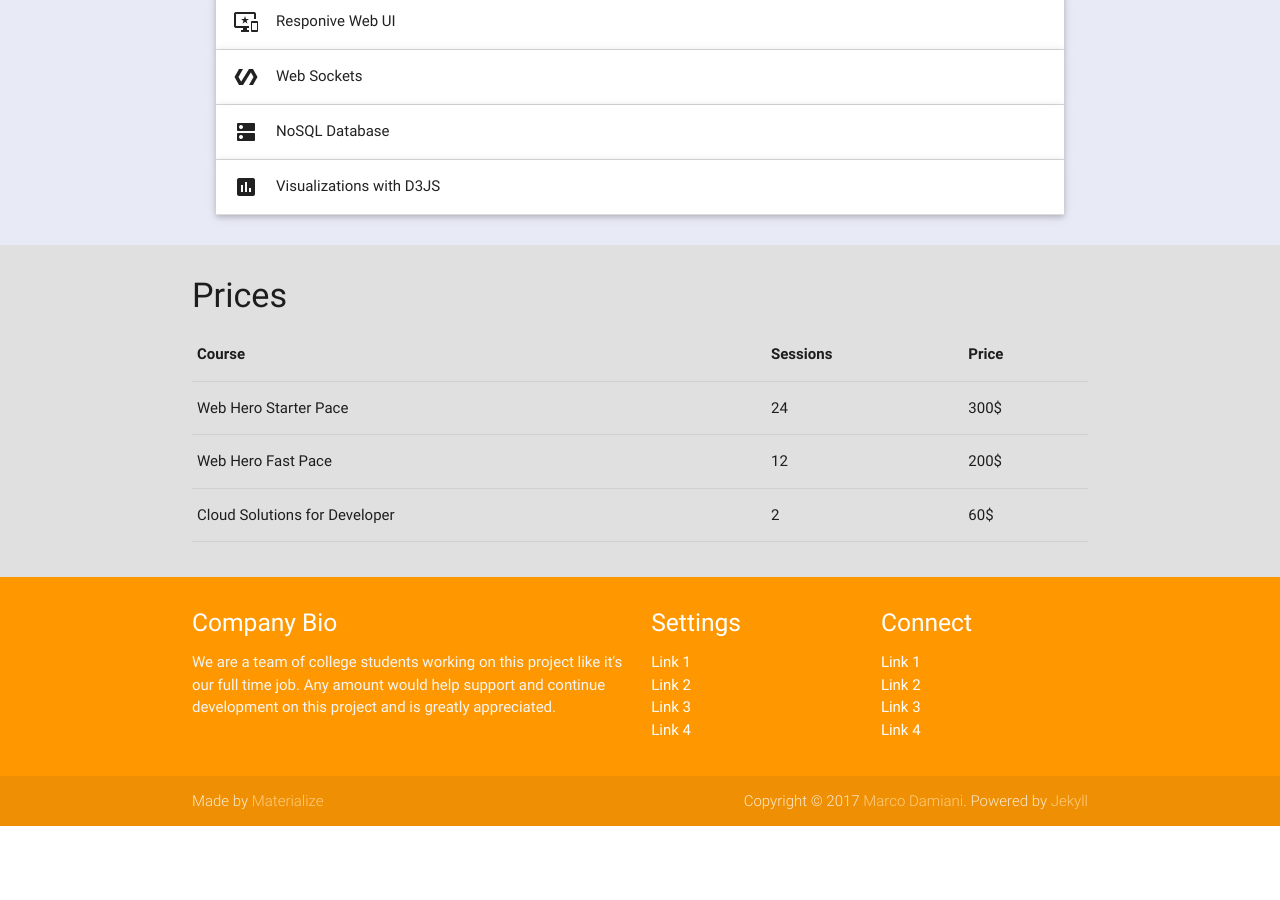
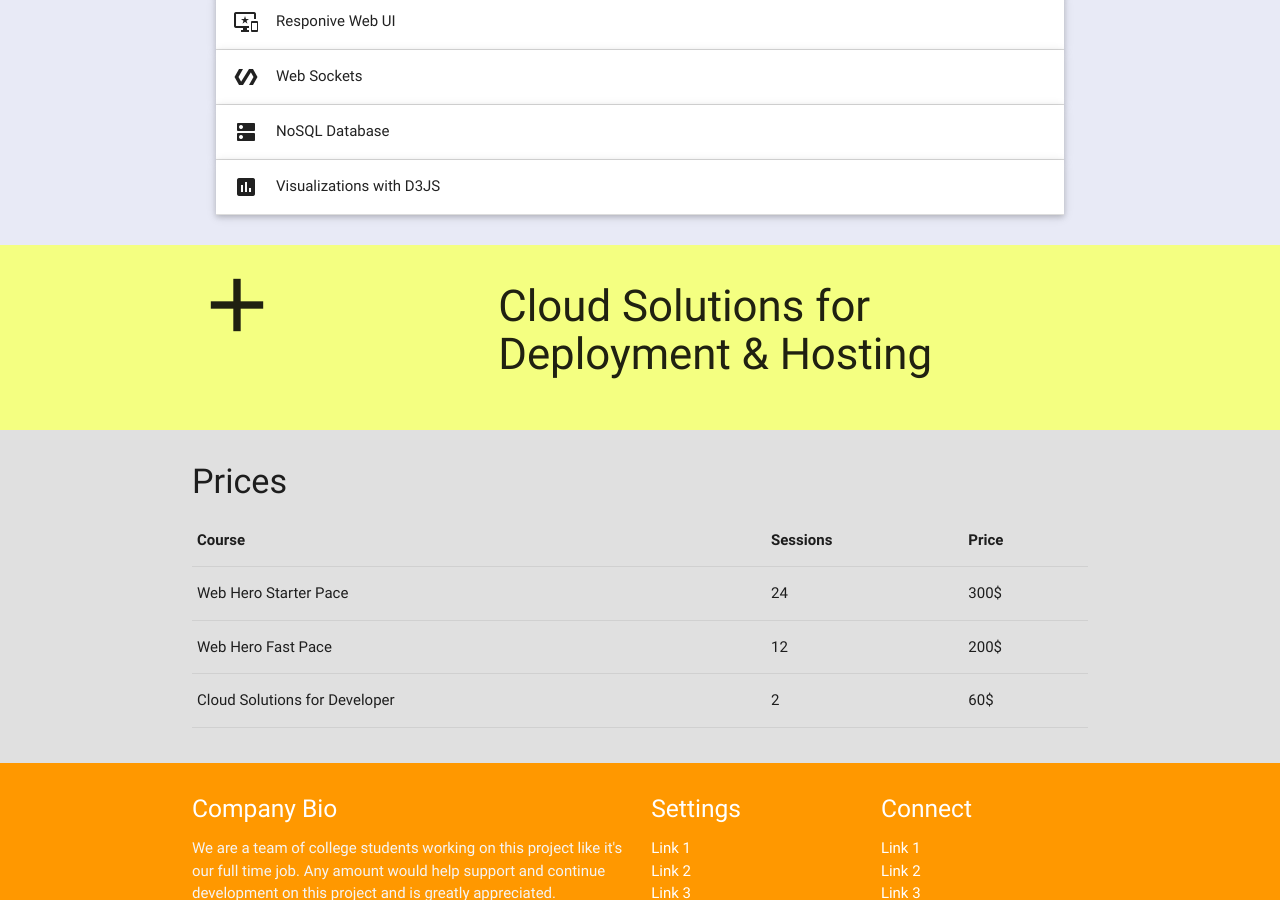
Before and after one commit to bobtrackv3/webhero-xyz, a Jekyll site: the page built from index.md, in a window 1280 px wide and 900 px high, scrolled down 779 px. Built offline with Jekyll 4.4.1, drawn with Linux system fonts in a browser that asks for light colours; before the commit the page ends 1605 px from its top, so only the background shows below that.

Commit message:
add extension pack

```diff
--- a/_layouts/home.html
+++ b/_layouts/home.html
@@ -107,6 +107,21 @@ layout: default
 </div>
 </div>
 
+<div class="section lime accent-1">
+  <div class="container">
+
+    <div class="row">
+    <div class="col s4">
+    <i class="large material-icons">add</i>
+  </div>
+  <div class="col s6">
+    <h3>Cloud Solutions for Deployment & Hosting</h3>
+  </div>
+  </div>
+
+  </div>
+</div>
+
 <div class="section grey lighten-2">
   <div class="row container">
     <h4>Prices</h4>
```
Also changed, not shown: 2 other files.
